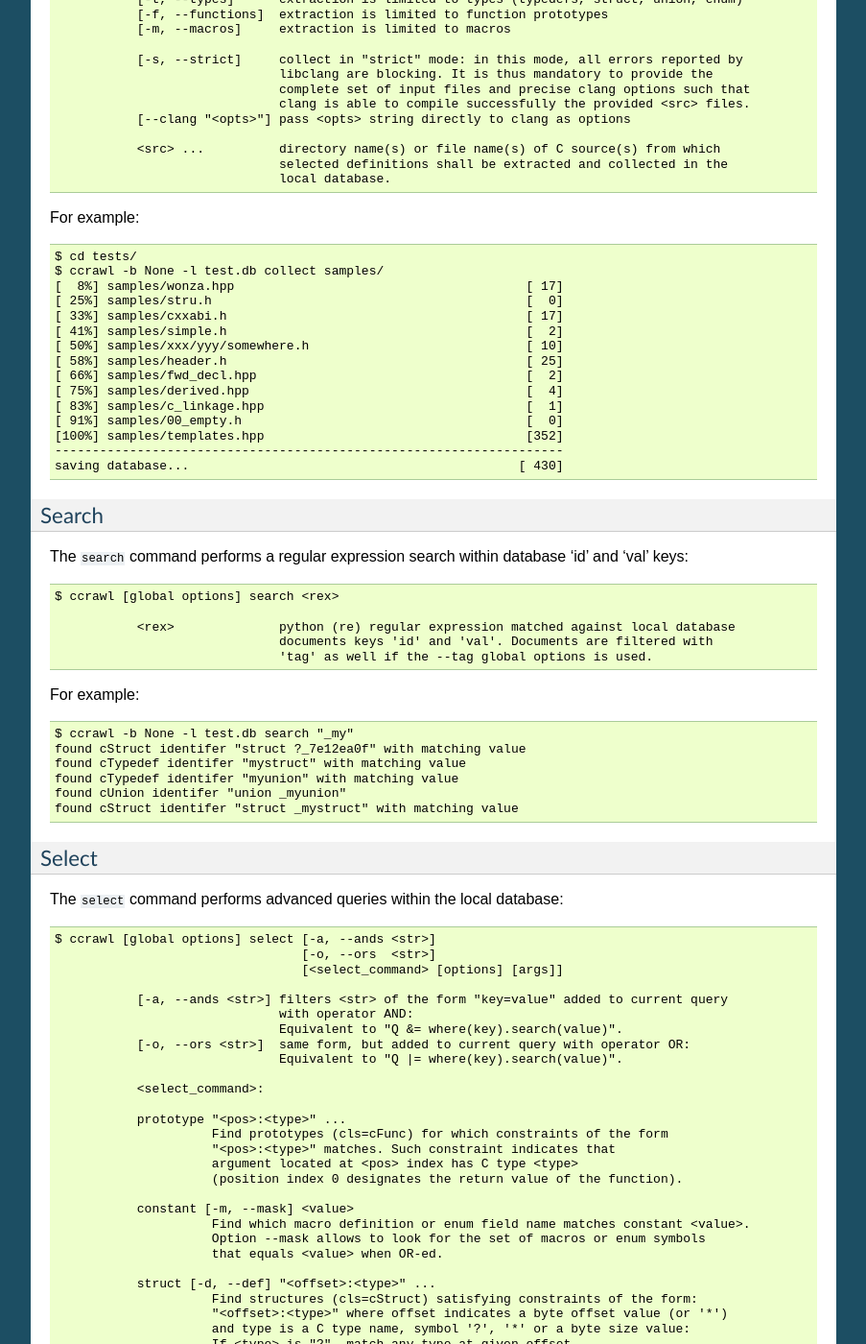
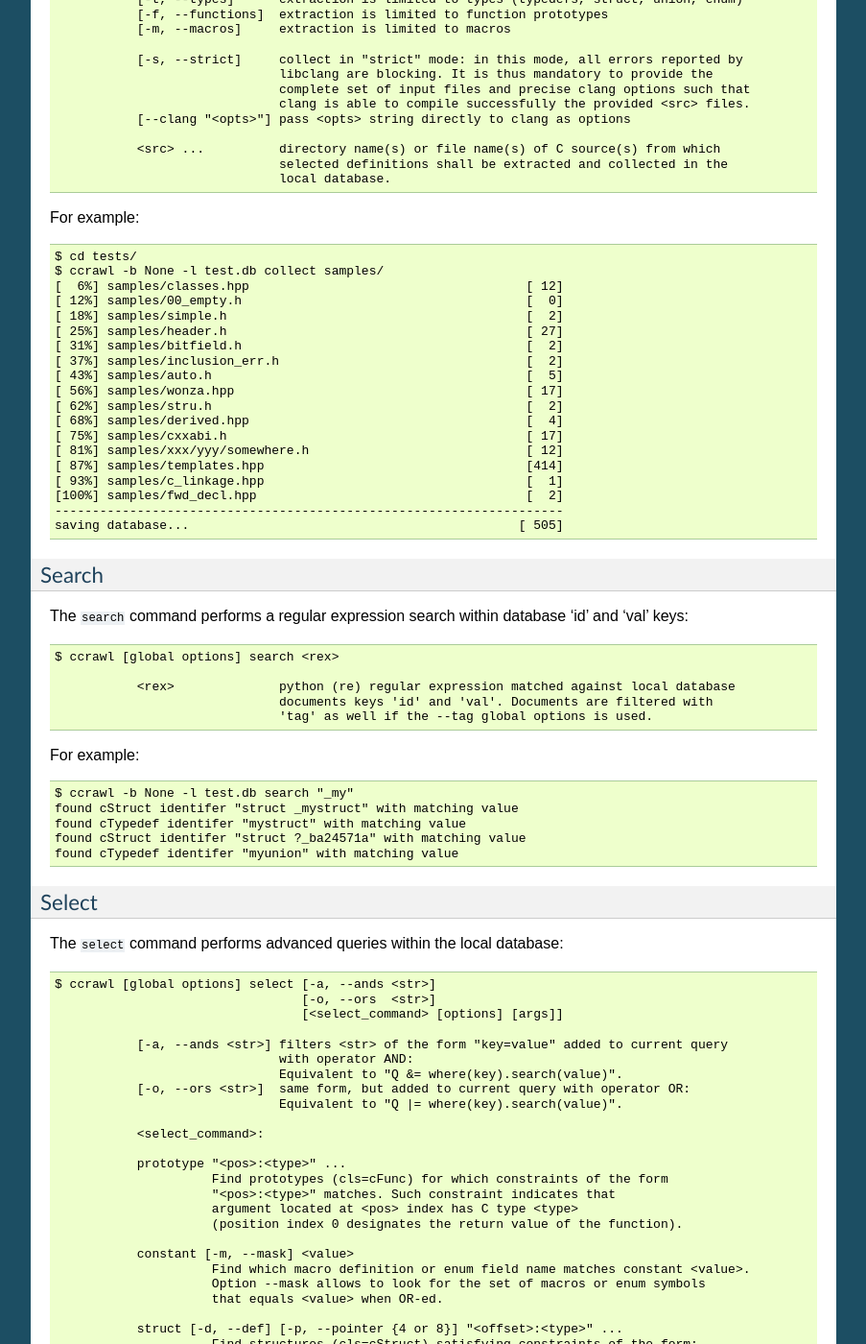
Before and after one commit to bdcht/ccrawl, a Sphinx documentation site: the page built from doc/usage.rst, in a window 1280 px wide and 1400 px high, scrolled down 1441 px. Shown: the whole window at 96% size, without its empty margins (198-1101 px from the left). Built offline with Sphinx 7.4.7, drawn with Linux system fonts in a browser that asks for light colours; pages that are not in the unit, such as notebooks, are missing from menus; some of the changed text lies outside the part shown.

Commit message:
update doc usage

```diff
--- a/doc/usage.rst
+++ b/doc/usage.rst
@@ -98,19 +98,23 @@ For example::
 
     $ cd tests/
     $ ccrawl -b None -l test.db collect samples/
-    [  8%] samples/wonza.hpp                                       [ 17]
-    [ 25%] samples/stru.h                                          [  0]
-    [ 33%] samples/cxxabi.h                                        [ 17]
-    [ 41%] samples/simple.h                                        [  2]
-    [ 50%] samples/xxx/yyy/somewhere.h                             [ 10]
-    [ 58%] samples/header.h                                        [ 25]
-    [ 66%] samples/fwd_decl.hpp                                    [  2]
-    [ 75%] samples/derived.hpp                                     [  4]
-    [ 83%] samples/c_linkage.hpp                                   [  1]
-    [ 91%] samples/00_empty.h                                      [  0]
-    [100%] samples/templates.hpp                                   [352]
+    [  6%] samples/classes.hpp                                     [ 12]
+    [ 12%] samples/00_empty.h                                      [  0]
+    [ 18%] samples/simple.h                                        [  2]
+    [ 25%] samples/header.h                                        [ 27]
+    [ 31%] samples/bitfield.h                                      [  2]
+    [ 37%] samples/inclusion_err.h                                 [  2]
+    [ 43%] samples/auto.h                                          [  5]
+    [ 56%] samples/wonza.hpp                                       [ 17]
+    [ 62%] samples/stru.h                                          [  2]
+    [ 68%] samples/derived.hpp                                     [  4]
+    [ 75%] samples/cxxabi.h                                        [ 17]
+    [ 81%] samples/xxx/yyy/somewhere.h                             [ 12]
+    [ 87%] samples/templates.hpp                                   [414]
+    [ 93%] samples/c_linkage.hpp                                   [  1]
+    [100%] samples/fwd_decl.hpp                                    [  2]
     --------------------------------------------------------------------
-    saving database...                                            [ 430]
+    saving database...                                            [ 505]
 
 
 Search
@@ -127,12 +131,10 @@ The ``search`` command performs a regular expression search within database 'id'
 For example::
 
     $ ccrawl -b None -l test.db search "_my"
-    found cStruct identifer "struct ?_7e12ea0f" with matching value
+    found cStruct identifer "struct _mystruct" with matching value
     found cTypedef identifer "mystruct" with matching value
+    found cStruct identifer "struct ?_ba24571a" with matching value
     found cTypedef identifer "myunion" with matching value
-    found cUnion identifer "union _myunion"
-    found cStruct identifer "struct _mystruct" with matching value
-
 
 
 Select
@@ -163,7 +165,7 @@ The ``select`` command performs advanced queries within the local database::
                          Option --mask allows to look for the set of macros or enum symbols
                          that equals <value> when OR-ed.
 
-               struct [-d, --def] "<offset>:<type>" ...
+               struct [-d, --def] [-p, --pointer {4 or 8}] "<offset>:<type>" ...
                          Find structures (cls=cStruct) satisfying constraints of the form:
                          "<offset>:<type>" where offset indicates a byte offset value (or '*')
                          and type is a C type name, symbol '?', '*' or a byte size value:
@@ -243,7 +266,7 @@ For example::
     source    : samples/header.h
     tag       : xxx
     size      : 104
-    offsets   : [(0, 1), (4, 48), (52, 16), (72, 8), (80, 8), (88, 8), (96, 8)]
+    offsets   : [(0, 1), (4, 48), (52, 16), (72, 8), (80, 8), (88, 8), (96, 2)]
 
 
 
```
Also changed, not shown: other parts of doc/usage.rst (+26 -5 lines).
